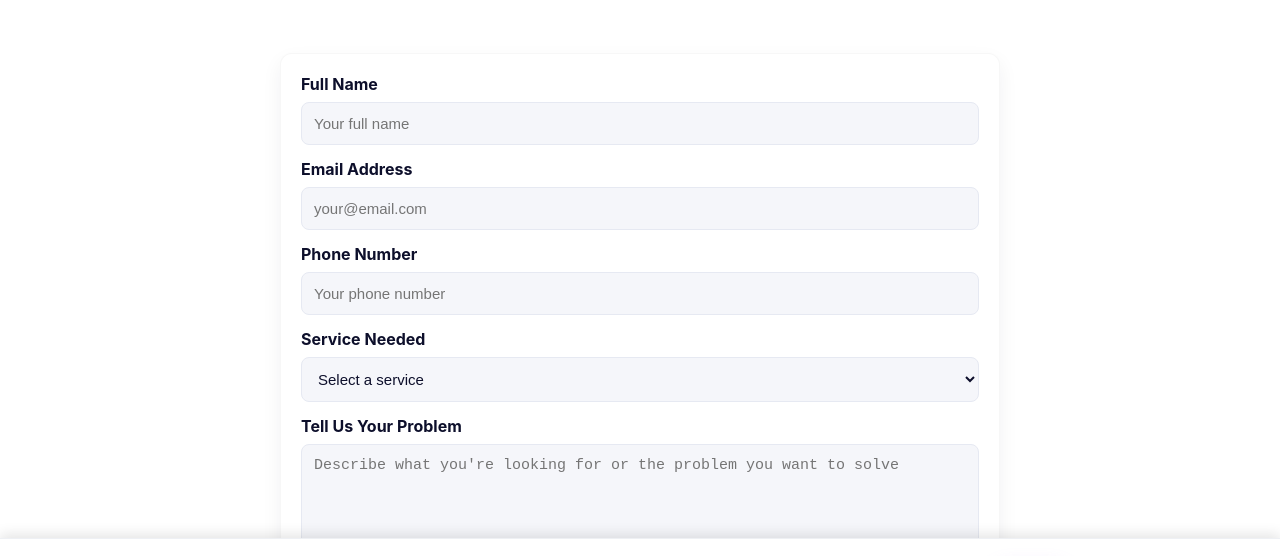
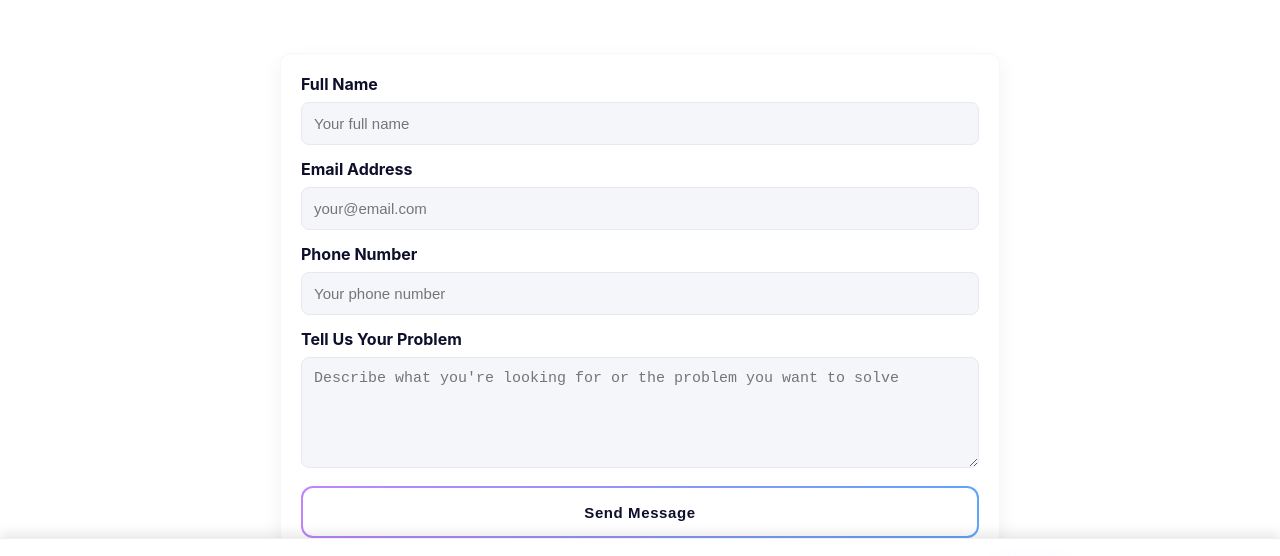
Before and after one commit to shruk-official/shruk, a website built with Vite: page src/pages/contact.html in a window 1280 px wide. Shown: the part 178-734 px from the top of the page. Built offline with nearby package versions, Linux system fonts and the light colour scheme.

Commit message:
Remove service dropdown from contact form

```diff
--- a/src/pages/contact.html
+++ b/src/pages/contact.html
@@ -45,18 +45,6 @@
             <div class="form-row">
               <label for="phone">Phone Number</label>
               <input id="phone" name="phone" type="tel" inputmode="numeric" pattern="[0-9]{10}" minlength="10" maxlength="10" autocomplete="tel" placeholder="Your phone number" title="Enter exactly 10 digits" required>
-            </div>
-
-            <div class="form-row">
-              <label for="service">Service Needed</label>
-              <select id="service" name="service" required>
-                <option value="" disabled selected>Select a service</option>
-                <option value="Website Development">Website Development</option>
-                <option value="Mobile App">Mobile App</option>
-                <option value="UI/UX Design">UI/UX Design</option>
-                <option value="AI Integration">AI Integration</option>
-                <option value="General Inquiry">General Inquiry</option>
-              </select>
             </div>
 
             <div class="form-row">
```
